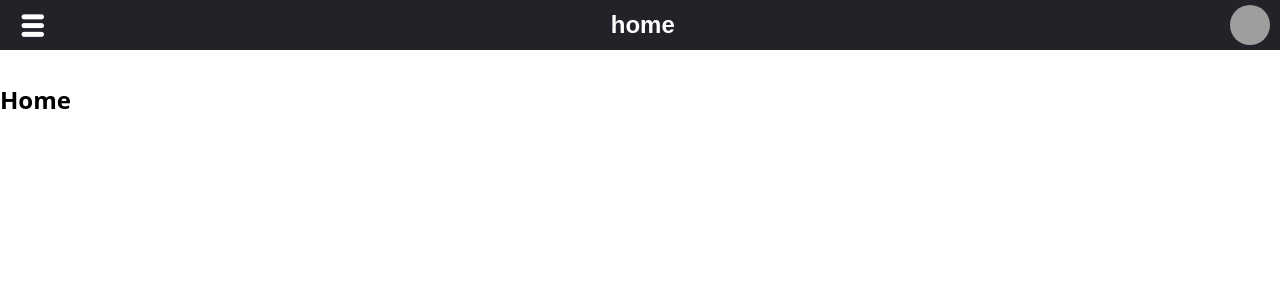
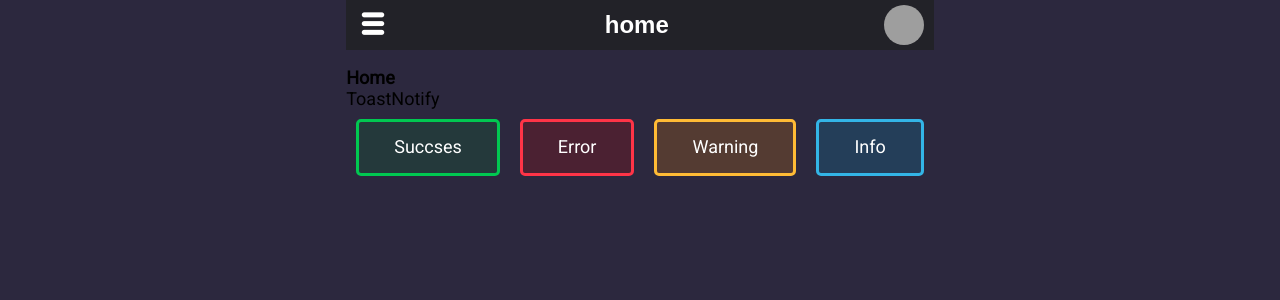
Before and after one commit to ZhadDev/reactBuild, a React (Vite) app: page /home in a window 1280 px wide. Shown: the top 300 px of the page. Built offline with nearby package versions, Linux system fonts and the light colour scheme; grey boxes are pictures that could not be loaded.

Commit message:
Build: Se agrega el toast notify

```diff
--- /dev/null
+++ b/src/components/toastNotify/ToastNotify.css
@@ -0,0 +1,198 @@
+@import url("https://fonts.googleapis.com/css2?family=Roboto&display=swap");
+* {
+  padding: 0%;
+  margin: 0%;
+  font-size: 18px;
+  font-family: "Roboto", sans-serif;
+}
+
+:root {
+  --background-color: #2c283e;
+  --succses-border: #01c851;
+  --error-border: #ff3447;
+  --warning-border: #ffbb35;
+  --info-border: #33b5e7;
+  --succses-background: #017e3330;
+  --error-background: #cd000130;
+  --warning-background: #ff880130;
+  --info-background: #0099cc30;
+}
+
+body {
+  background-color: var(--background-color);
+  display: flex;
+  justify-content: center;
+  align-items: center;
+}
+
+.btn {
+  padding: 15px 35px;
+  margin: 10px;
+  border-radius: 5px;
+  color: #ffffff;
+  transition: 0.5s;
+}
+
+#succses {
+  background-color: var(--succses-background);
+  border: 3px solid var(--succses-border);
+}
+
+#succses:hover {
+  background-color: var(--succses-border);
+}
+
+#error {
+  background-color: var(--error-background);
+  border: 3px solid var(--error-border);
+}
+
+#error:hover {
+  background-color: var(--error-border);
+}
+
+#warning {
+  background-color: var(--warning-background);
+  border: 3px solid var(--warning-border);
+}
+
+#warning:hover {
+  background-color: var(--warning-border);
+}
+
+#info {
+  background-color: var(--info-background);
+  border: 3px solid var(--info-border);
+}
+
+#info:hover {
+  background-color: var(--info-border);
+}
+
+.box {
+  display: flex;
+  justify-content: center;
+  align-items: center;
+  flex-direction: column;
+  position: absolute;
+  top: 25px;
+  right: 25px;
+}
+
+.notification {
+  display: flex;
+  justify-content: space-around;
+  align-items: center;
+  color: #ffffff;
+  width: 320px;
+  height: 70px;
+  border-radius: 5px;
+  position: relative;
+  margin-bottom: 10px;
+  animation: show 5s ease;
+  opacity: 0;
+}
+
+.succses {
+  color: var(--succses-border);
+  background-image: linear-gradient(
+    to right,
+    #01c851aa,
+    var(--succses-background) 25%
+  );
+}
+
+.succses::before {
+  content: "";
+  width: 0%;
+  height: 3px;
+  background-color: var(--succses-border);
+  box-shadow: 0px 0px 10px var(--succses-border);
+  position: absolute;
+  bottom: 0px;
+  right: 0px;
+  animation: end 5s linear;
+}
+
+.error {
+  color: var(--error-border);
+  background-image: linear-gradient(
+    to right,
+    #ff3447aa,
+    var(--error-background) 25%
+  );
+}
+
+.error::before {
+  content: "";
+  width: 0%;
+  height: 3px;
+  background-color: var(--error-border);
+  box-shadow: 0px 0px 10px var(--error-border);
+  position: absolute;
+  bottom: 0px;
+  right: 0px;
+  animation: end 5s linear;
+}
+
+.warning {
+  color: var(--warning-border);
+  background-image: linear-gradient(
+    to right,
+    #ffbb35aa,
+    var(--warning-background) 25%
+  );
+}
+
+.warning::before {
+  content: "";
+  width: 0%;
+  height: 3px;
+  background-color: var(--warning-border);
+  box-shadow: 0px 0px 10px var(--warning-border);
+  position: absolute;
+  bottom: 0px;
+  right: 0px;
+  animation: end 5s linear;
+}
+
+.info {
+  color: var(--info-border);
+  background-image: linear-gradient(
+    to right,
+    #33b5e7aa,
+    var(--info-background) 25%
+  );
+}
+
+.info::before {
+  content: "";
+  width: 0%;
+  height: 3px;
+  background-color: var(--info-border);
+  box-shadow: 0px 0px 10px var(--info-border);
+  position: absolute;
+  bottom: 0px;
+  right: 0px;
+  animation: end 5s linear;
+}
+
+.title h6 {
+  font-size: small;
+  color: #c9c9c9;
+}
+
+@keyframes show {
+  2% {
+    opacity: 1;
+  }
+  100% {
+    opacity: 1;
+  }
+}
+
+@keyframes end {
+  to {
+    width: 100%;
+  }
+}
--- /dev/null
+++ b/src/components/toastNotify/ToastNotify.jsx
@@ -0,0 +1,79 @@
+import React from "react";
+import { useEffect, useState } from "react";
+import "./ToastNotify.css";
+
+/// https://coding-front.github.io/ToastNotification1/
+/// https://github.com/coding-front/ToastNotification1/blob/main/index.html
+
+const ToastNotify = () => {
+  const [first, setfirst] = useState({ type: "", icon: "", title: "" });
+  useEffect(() => {
+    console.log(`log : ${first.type} ${first.icone} ${first.title}`);
+  }, [first]);
+
+  const handleClic = (type, icon, title) => {
+    setfirst({ type, icon, title });
+  };
+
+  return (
+    <>
+      <div>ToastNotify</div>
+      {first.icon !== "" && (
+        <div className="box">
+          <div className={`notification ${first.type}`}>
+            <div className="icon">
+              <i className={`${first.icon}`}></i>
+            </div>
+            <div className="title">
+              <h1>${first.title}</h1>
+              <h6>This is a ${first.type}</h6>
+            </div>
+            <div
+              className="close"
+              onclick="(this.parentElement.parentElement).remove()"
+            >
+              <i className="fa-solid fa-xmark"></i>
+            </div>
+          </div>
+        </div>
+      )}
+
+      <button
+        className="btn"
+        id="succses"
+        onClick={() =>
+          handleClic("succses", "fa-solid fa-circle-check", "Succses")
+        }
+      >
+        Succses
+      </button>
+      <button
+        className="btn"
+        id="error"
+        onClick={() =>
+          handleClic("error", "fa-solid fa-circle-exclamation", "Error")
+        }
+      >
+        Error
+      </button>
+      <button
+        className="btn"
+        id="warning"
+        onClick={() =>
+          handleClic("warning", "fa-solid fa-triangle-exclamation", "Warning")
+        }
+      >
+        Warning
+      </button>
+      <button
+        className="btn"
+        id="info"
+        onClick={() => handleClic("info", "fa-solid fa-circle-info", "Info")}
+      >
+        Info
+      </button>
+    </>
+  );
+};
+
+export { ToastNotify };
--- a/src/modules/Common/home/Home.jsx
+++ b/src/modules/Common/home/Home.jsx
@@ -1,7 +1,10 @@
+import { ToastNotify } from "../../../components/toastNotify/ToastNotify";
+
 const Home = () => {
   return (
     <main style={{ padding: "1rem 0" }}>
       <h2>Home</h2>
+      <ToastNotify />
     </main>
   );
 };
```
